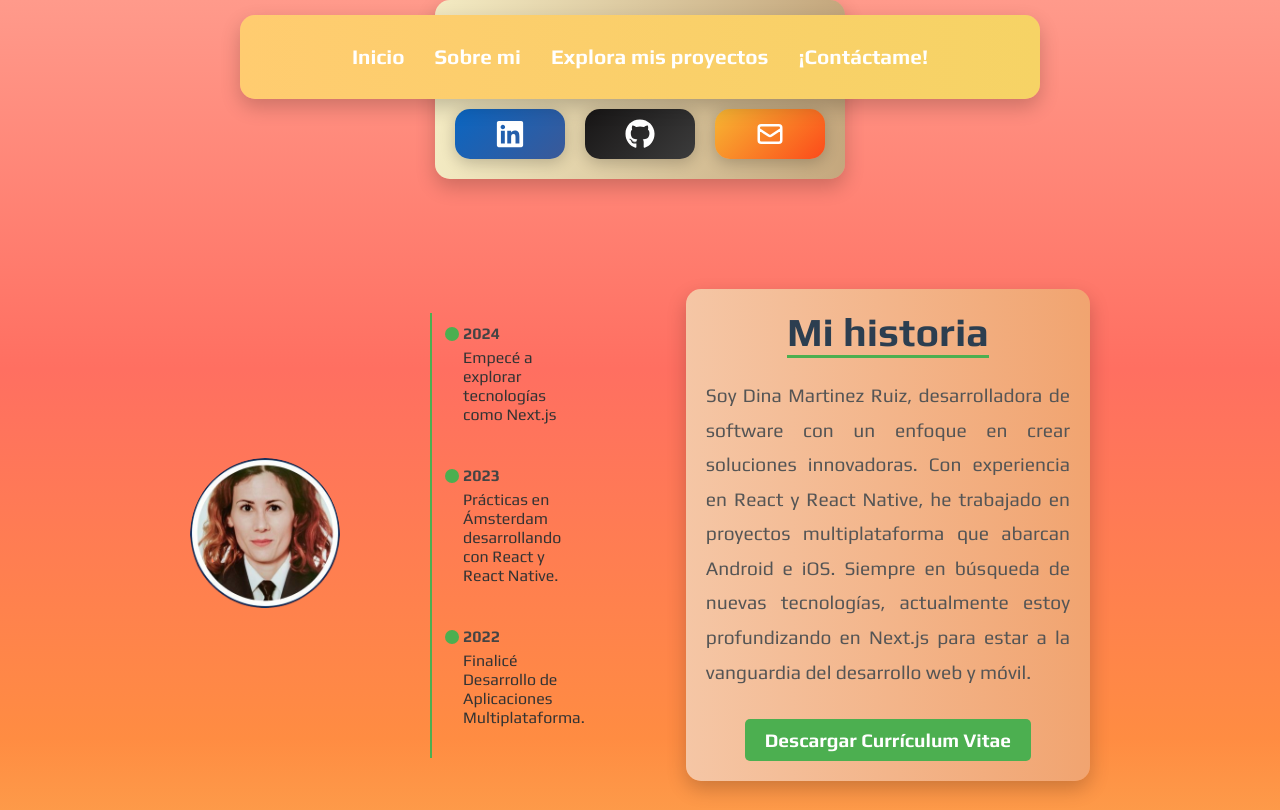
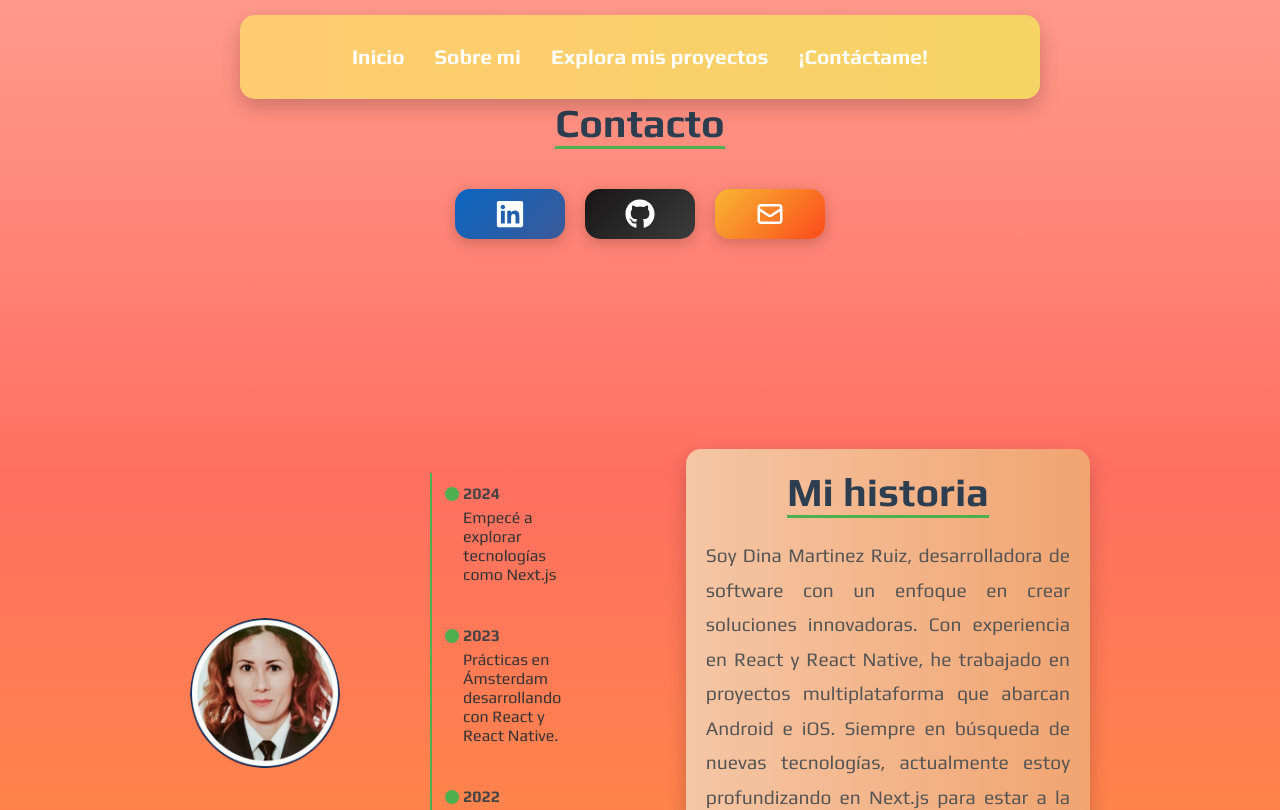
Before and after one commit to LavryDam/my-portfolio-web, a Next.js app: page /contacto in a window 1280 px wide. Shown: the top 810 px of the page. Built offline with nearby package versions, Linux system fonts and the light colour scheme.

Commit message:
fix:css-contact-page

```diff
--- a/app/contacto/contactPage.css
+++ b/app/contacto/contactPage.css
@@ -4,13 +4,10 @@
     align-items: center;
     justify-content: center;
     text-align: center;
-    padding: 20px;
-    margin: 0 auto;
+    padding: 50px;
+    margin: 50px auto;
     max-width: 600px;
-    background: linear-gradient(to right, #f3eac2, #c4a77d);
-    border-radius: 15px;
-    box-shadow: 0 8px 20px rgba(0, 0, 0, 0.2);
-  }
+}
 
 .contact-page h1 {
     font-size: 2.5rem;
```
